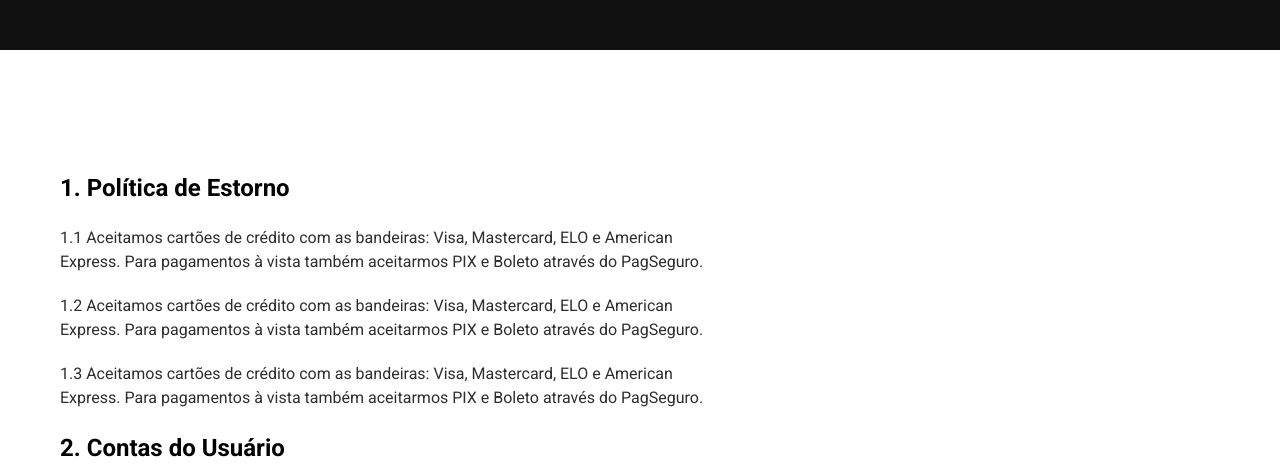
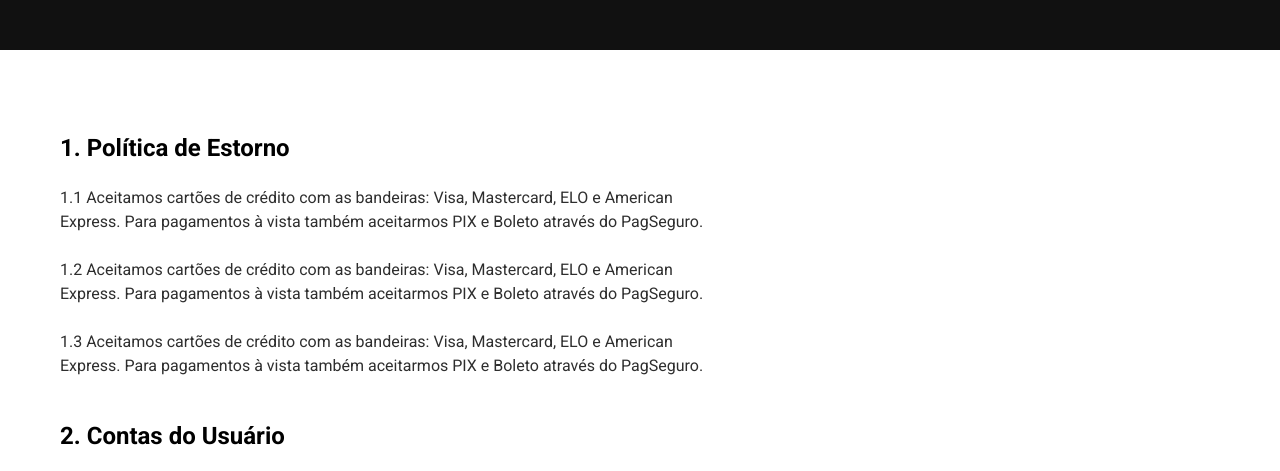
Before and after one commit to deivisonlima-dev/bikcraft, a plain HTML site: page termos.html in a window 1280 px wide. Shown: the part 321-792 px from the top of the page. Drawn offline with Linux system fonts and the light colour scheme.

Commit message:
termos.css atualizado

```diff
--- a/css/termos/termos.css
+++ b/css/termos/termos.css
@@ -3,27 +3,30 @@
   padding-top: 60px;
   padding-bottom: 60px;
 }
+
 .titulo p {
   margin-bottom: 4px;
 }
 
 .termos {
-    padding-top: 120px;
-    padding-bottom: 120px;
+  padding-top: 80px;
+  padding-bottom: 80px;
 }
 .termos h2 {
   margin-bottom: 20px;
+  font-weight: 600;
 }
+
+.termos p + h2 {
+  margin-top: 40px;
+}
+
 .termos p {
-    margin-bottom: 48px;
-
-}
-.termos p {
-    margin-bottom: 20px;
+  margin-bottom: 24px;
   max-width: 75ch;
 }
 
-@media (max-width:  800px) {
+@media (max-width: 800px) {
   .titulo-bg {
     padding-top: 40px;
     padding-bottom: 40px;
@@ -33,7 +36,7 @@
     text-transform: lowercase;
     font-weight: 400;
   }
-    .termos{
+  .termos {
     padding-top: 60px;
     padding-bottom: 60px;
   }
```
Also changed, not shown: termos.html (indentation only). Lines whose indentation alone changed are shown as unchanged.
